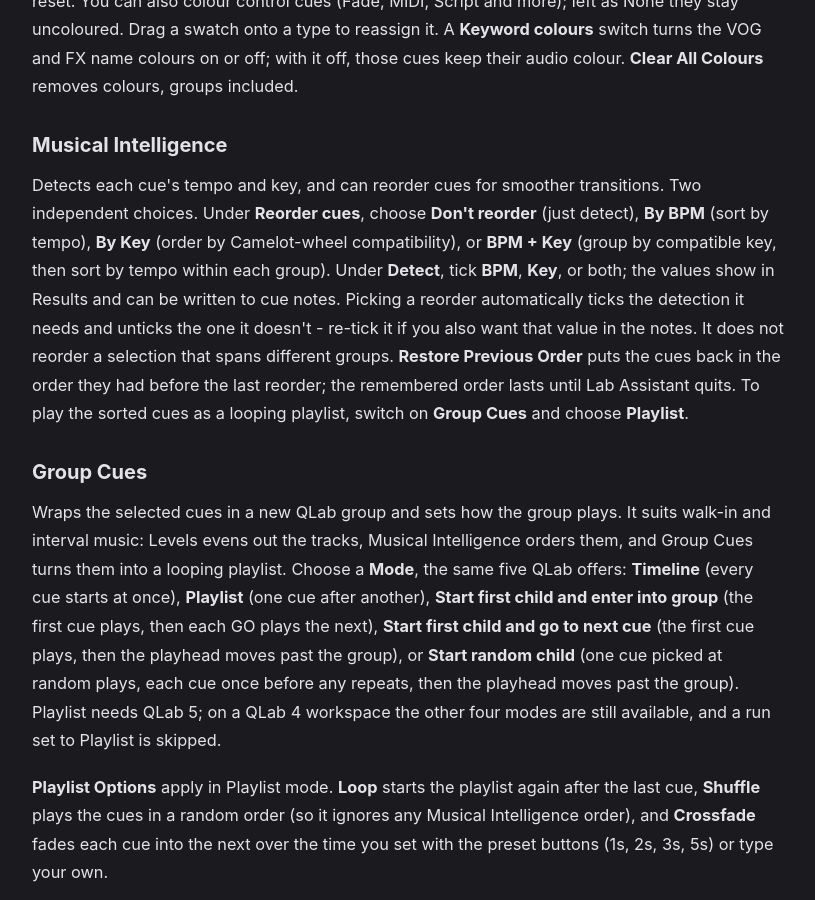
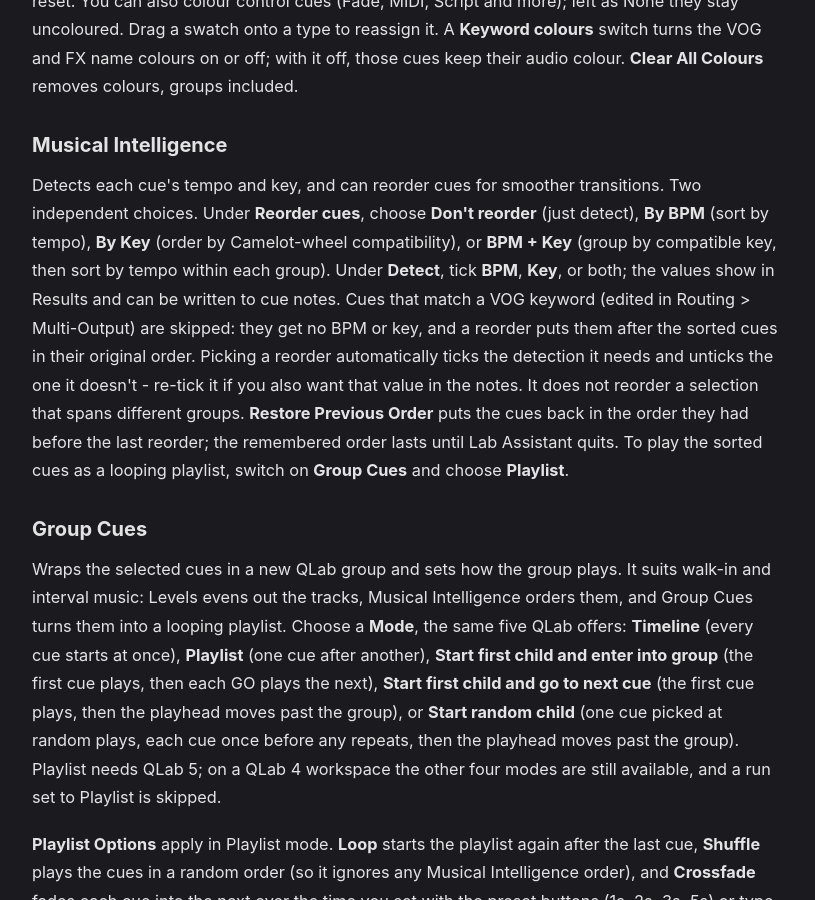
Before and after one commit to BSKapps/bskapps.github.io, a Jekyll site: the page built from articles/lab-assistant-guide/index.html, in a window 1280 px wide and 900 px high, scrolled down 3004 px. Shown: the whole window, without its empty margins (232-1047 px from the left). Built offline with Jekyll 4.4.1, drawn with Linux system fonts in a browser that asks for light colours.

Commit message:
Lab Assistant guide: Musical Intelligence skips VOG cues

```diff
--- a/_data/guides/lab-assistant-guide.json
+++ b/_data/guides/lab-assistant-guide.json
@@ -165,7 +165,7 @@
       "blocks": [
         {
           "type": "paragraph",
-          "text": "Detects each cue's tempo and key, and can reorder cues for smoother transitions. Two independent choices. Under **Reorder cues**, choose **Don't reorder** (just detect), **By BPM** (sort by tempo), **By Key** (order by Camelot-wheel compatibility), or **BPM + Key** (group by compatible key, then sort by tempo within each group). Under **Detect**, tick **BPM**, **Key**, or both; the values show in Results and can be written to cue notes. Picking a reorder automatically ticks the detection it needs and unticks the one it doesn't - re-tick it if you also want that value in the notes. It does not reorder a selection that spans different groups. **Restore Previous Order** puts the cues back in the order they had before the last reorder; the remembered order lasts until Lab Assistant quits. To play the sorted cues as a looping playlist, switch on **Group Cues** and choose **Playlist**."
+          "text": "Detects each cue's tempo and key, and can reorder cues for smoother transitions. Two independent choices. Under **Reorder cues**, choose **Don't reorder** (just detect), **By BPM** (sort by tempo), **By Key** (order by Camelot-wheel compatibility), or **BPM + Key** (group by compatible key, then sort by tempo within each group). Under **Detect**, tick **BPM**, **Key**, or both; the values show in Results and can be written to cue notes. Cues that match a VOG keyword (edited in Routing > Multi-Output) are skipped: they get no BPM or key, and a reorder puts them after the sorted cues in their original order. Picking a reorder automatically ticks the detection it needs and unticks the one it doesn't - re-tick it if you also want that value in the notes. It does not reorder a selection that spans different groups. **Restore Previous Order** puts the cues back in the order they had before the last reorder; the remembered order lasts until Lab Assistant quits. To play the sorted cues as a looping playlist, switch on **Group Cues** and choose **Playlist**."
         }
       ]
     },
```
